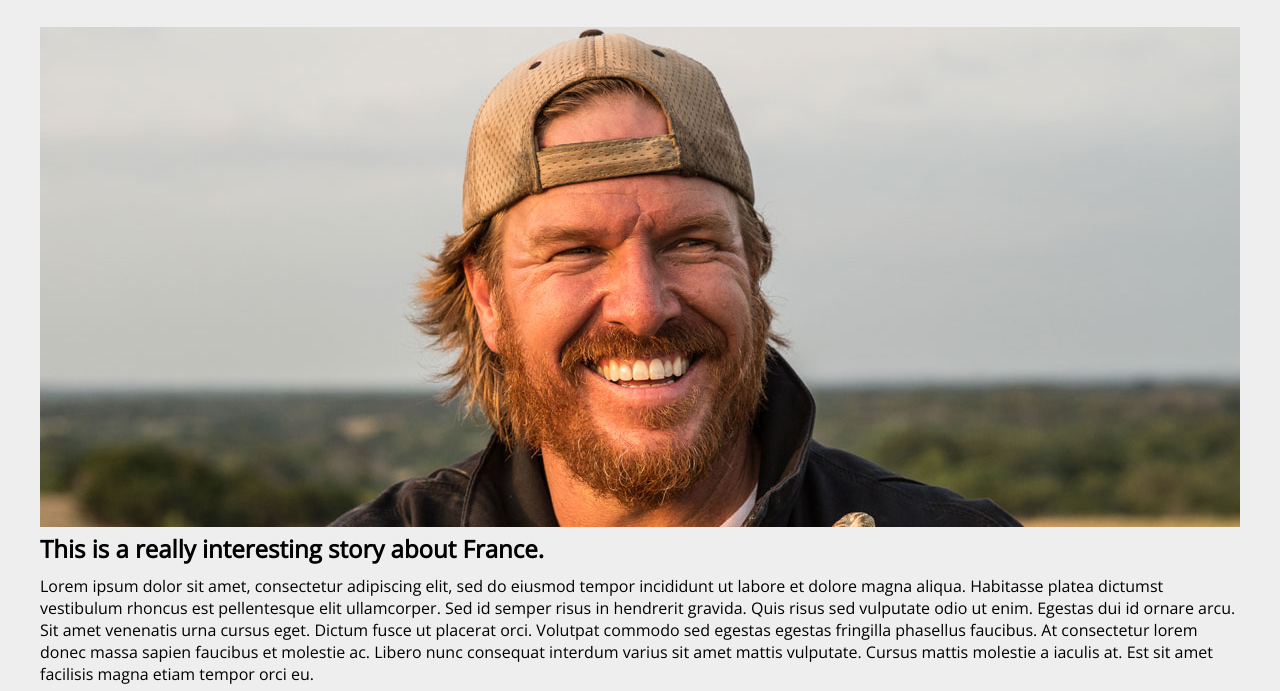
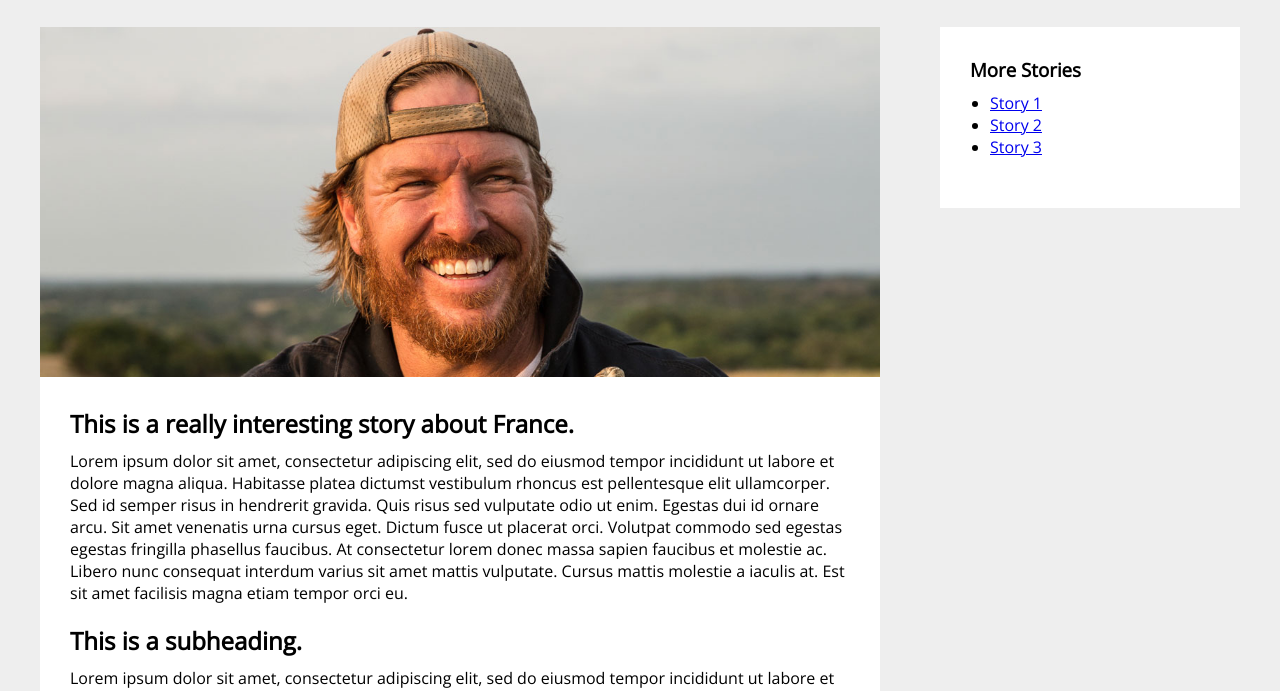
Before and after one commit to jw165057/SimpleWebsiteLayout, a plain HTML site: page index.html in a window 1280 px wide. Shown: the part 63-754 px from the top of the page. Drawn offline with nearby package versions, Linux system fonts and the light colour scheme.

Commit message:
Put in the sidebar and footer to our website.

```diff
--- a/css/main.css
+++ b/css/main.css
@@ -66,12 +66,45 @@ ul, ol{
     margin-bottom: 20px;
 }
 
+img{
+    display: block;
+    max-width: 100%;
+}
+
 .tm-content{
     margin-top: 30px;
     margin-bottom: 30px;
+    max-width: 70%;
+    float: left;
+}
+
+.tm-sidebar{
+    max-width: 25%;
+    float: right;
+    width: 25%;
+    margin-top: 30px;
+    margin-bottom: 30px;
+}
+
+.tm-sidebar div{
+    background: #fff;
+    padding: 30px;
 }
 
 .tm-article{
     background: #fff;
     padding: 30px;
 }
+
+.clearfix::after{
+    content: " ";
+    clear: both;
+    display: block;
+    visibility: none;
+}
+
+.tm-footer{
+    background: #fff;
+    text-align: center;
+    padding: 20px;
+}
--- a/index.html
+++ b/index.html
@@ -20,11 +20,12 @@
             </nav>
         </div>
     </header>
-    <div class="tm-container tm-content">
+    <div class="tm-container clearfix">
+        <div class=" tm-content">
             <section class="tm-top-a">
                 <img src="images/strasbourg-river.png" alt="">
             </section>
-        <article class="tm=article">
+            <article class="tm-article">
                 <h1>This is a really interesting story about France.</h1>
                 <p>Lorem ipsum dolor sit amet, consectetur adipiscing elit, sed do eiusmod tempor incididunt ut labore et dolore magna aliqua. Habitasse platea dictumst vestibulum rhoncus est pellentesque elit ullamcorper. Sed id semper risus in hendrerit gravida. Quis risus sed vulputate odio ut enim. Egestas dui id ornare arcu. Sit amet venenatis urna cursus eget. Dictum fusce ut placerat orci. Volutpat commodo sed egestas egestas fringilla phasellus faucibus. At consectetur lorem donec massa sapien faucibus et molestie ac. Libero nunc consequat interdum varius sit amet mattis vulputate. Cursus mattis molestie a iaculis at. Est sit amet facilisis magna etiam tempor orci eu.</p>
 
@@ -44,12 +45,20 @@
                     <small>Written by Quentin Watt</small>
                 </p>
             </article>
-        <aside>
-
+        </div>
+        <aside class="tm-sidebar">
+            <div>
+                <h3>More Stories</h3>
+                <ul>
+                    <li><a href="#">Story 1</a></li>
+                    <li><a href="#">Story 2</a></li>
+                    <li><a href="#">Story 3</a></li>
+                </ul>
+            </div>
         </aside>
     </div>
-    <footer>
-
+    <footer class="tm-footer">
+        &copy; copyright Quentin Watt 2017
     </footer>
 
 </body>
```
Lines whose indentation alone changed are shown as unchanged.
